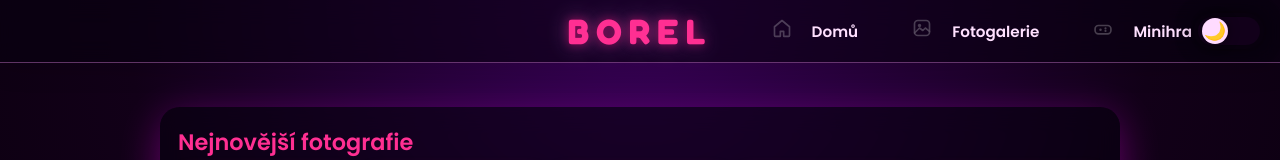
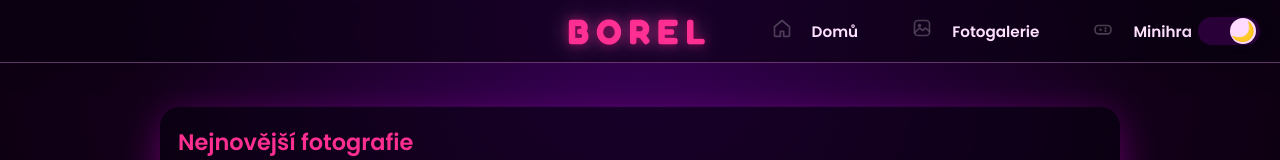
Before and after one commit to vitekambroz/borel, a website: page public/index.html in a window 1280 px wide. Both pictures are taken after a click on the element 1229 px from the left and 31 px from the top of the page. Shown: the top 160 px of the page. Drawn offline with Linux system fonts and the light colour scheme.

Commit message:
Update style.css

```diff
--- a/public/style.css
+++ b/public/style.css
@@ -749,15 +749,14 @@ html.theme-dark .desktop-nav a:hover::after {
 }
 
 /* =========================================================
-   THEME TOGGLE — AUTO-CENTROVÁNÍ + LIGHT/DARK
+   PERFECT THEME TOGGLE – AUTO CENTER + VISIBLE DARK MODE
    ========================================================= */
 
 .theme-toggle {
-  position: absolute;        /* zarovnání k headeru */
+  position: absolute;
   right: 16px;
   top: 50%;
   transform: translateY(-50%);
-
   width: 70px;
   height: 36px;
   border-radius: 999px;
@@ -768,74 +767,68 @@ html.theme-dark .desktop-nav a:hover::after {
   padding: 4px;
 
   background: var(--switch-bg);
-  transition: background 0.3s ease, box-shadow 0.3s ease;
-  box-shadow: 0 0 20px rgba(0,0,0,0.35);
-
+  transition: background .3s ease, box-shadow .3s ease;
+  box-shadow: 0 0 16px rgba(0,0,0,0.35);
   z-index: 9999;
 }
 
-/* Vnitřní lišta */
+/* vnitřní lišta */
 .theme-toggle .switch {
   width: 100%;
   height: 100%;
   padding: 4px;
+  position: relative;
   border-radius: inherit;
-
-  position: relative;
   display: flex;
   align-items: center;
-
-  background: var(--switch-bg);
-  box-shadow: 0 0 22px rgba(0,0,0,0.45);
-  transition: background .3s ease;
+  background: var(--switch-bg) !important;
 }
 
-/* Tečka (thumb) — vždy uprostřed vertikálně */
+/* tečka */
 .theme-toggle .thumb {
   width: 26px;
   height: 26px;
   border-radius: 50%;
   background: var(--thumb-bg);
+  position: absolute;
 
-  position: absolute;
+  /* vždy přesně uprostřed vertikálně */
   top: 50%;
-  transform: translateY(-50%);      /* výchozí pozice v LIGHT */
-  left: 4px;
+  transform: translateY(-50%);
+  left: 4px; /* výchozí */
 
   display: flex;
   align-items: center;
   justify-content: center;
 
-  font-size: 1.1rem;
+  font-size: 1.2rem;
   transition: transform .3s ease, background .3s ease;
-  box-shadow: 0 0 12px rgba(0,0,0,0.45);
 }
 
-/* Emoji LIGHT */
+/* LIGHT emoji + barvy */
 .theme-light .thumb::before {
   content: "🌞";
 }
 
-/* Emoji DARK */
-.theme-dark .thumb::before {
-  content: "🌙";
-}
-
-/* Tmavý mód → posun AUTOMATICKY doprava */
-.theme-dark .thumb {
-  transform: translate(calc(100% - 26px), -50%);
-}
-
-/* LIGHT barvy */
 .theme-light .theme-toggle .switch {
   --switch-bg: #ffe2f5;
   --thumb-bg: #ffffff;
 }
 
-/* DARK barvy */
+/* DARK emoji + barvy */
+.theme-dark .thumb::before {
+  content: "🌙";
+}
+
 .theme-dark .theme-toggle .switch {
-  --switch-bg: #12001a;
+  --switch-bg: #2a0038;   /* lepší viditelnost */
   --thumb-bg: #ffdbff;
+}
+
+/* DARK → tečka vpravo (AUTO) */
+.theme-dark .thumb {
+  left: auto;   /* zrušíme left */
+  right: 4px;   /* automatická pravá mezera */
 }
 
 @media (max-width: 1100px) {
```
